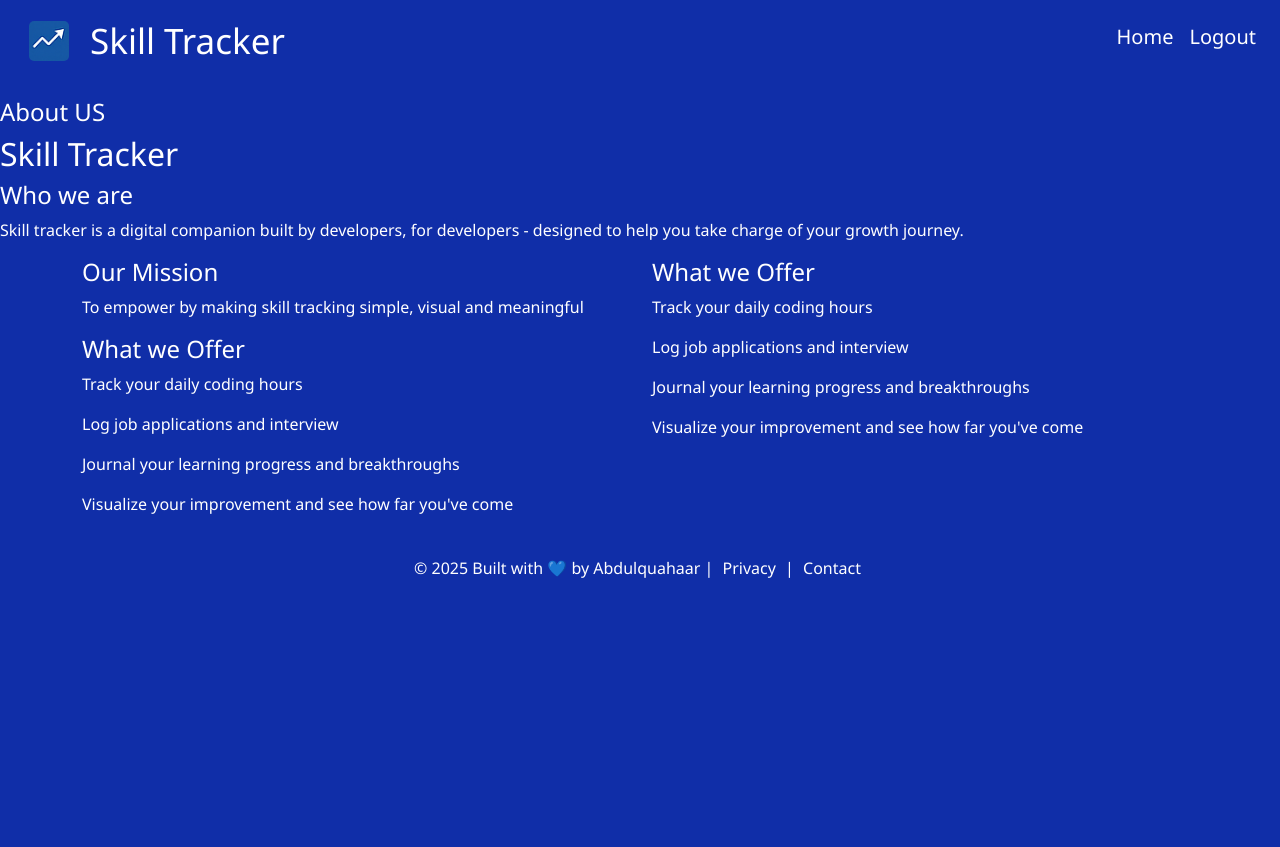
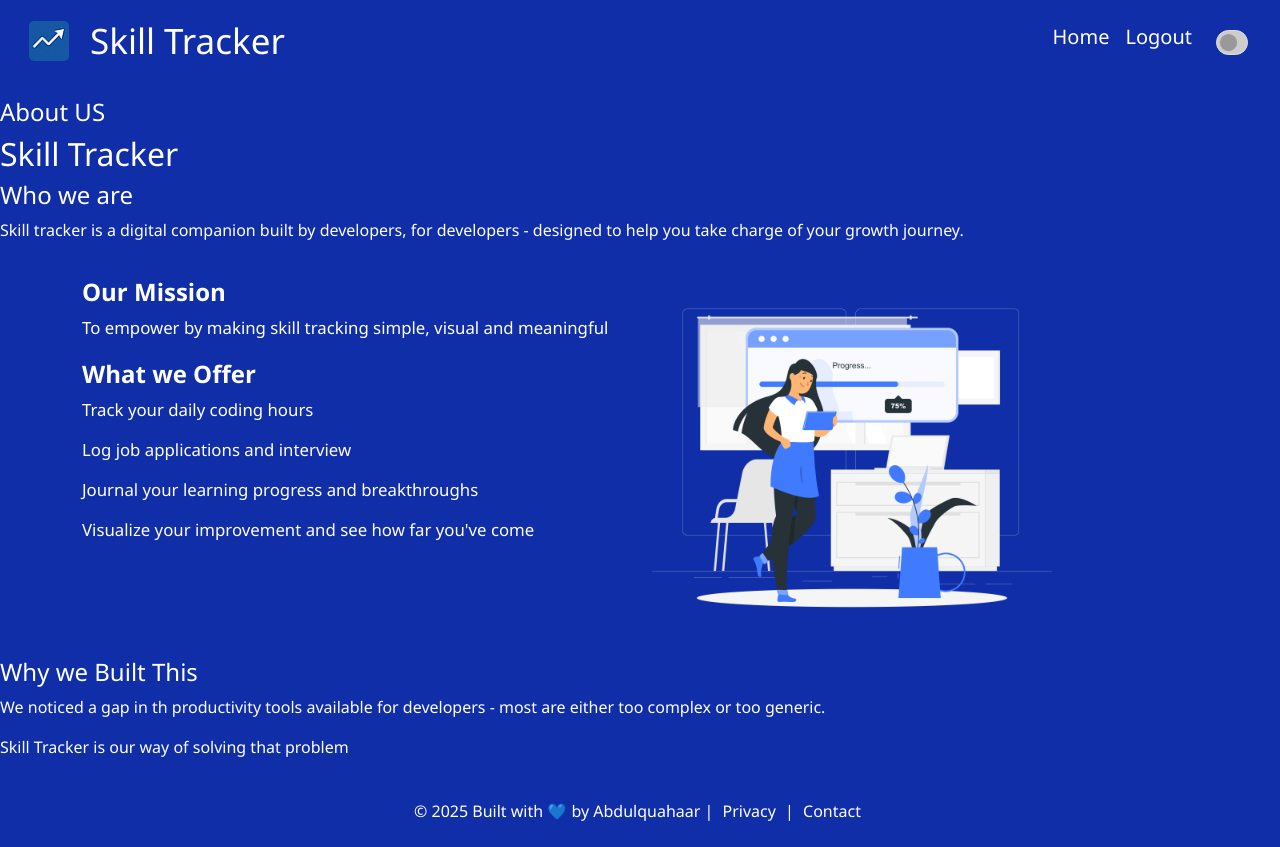
Before and after one commit to oladayotech/Skill-Tracker, a Django app: page /about/ in a window 1280 px wide. Before the commit the page ends 578 px from the top, so only its background shows below. Run offline with Django 5.2, Linux system fonts and the light colour scheme.

Commit message:
Design aboutpage and styling it

```diff
--- a/static/css/about.css
+++ b/static/css/about.css
@@ -34,3 +34,60 @@
 .footer-link:hover {
     color: #cce3ff;
 }
+
+/* Apply light/dark background to .body, not body */
+.body, .nav-h2, .nav-link a, footer, .footer-link, h4, h2, p {
+    transition: background-color 0.4s, color 0.4s;
+}
+
+/* Light Mode */
+.body.light-mode {
+    background-color: #ffffff;
+    color: #1a1a1a;
+}
+
+.body.light-mode .nav-h2,
+.body.light-mode .nav-link a,
+.body.light-mode footer,
+.body.light-mode .footer-link {
+    color: #1a1a1a;
+}
+
+.body.light-mode .nav-link a:hover,
+.body.light-mode .footer-link:hover {
+    color: #333;
+}
+
+.body.light-mode .form-check-label {
+    color: #1a1a1a;
+}
+
+/* Toggle switch styling */
+.form-check-input {
+    cursor: pointer;
+    width: 50px;
+    height: 25px;
+    background-color: #ccc;
+}
+
+.form-check-input:checked {
+    background-color: #0d6efd;
+    border-color: #0d6efd;
+}
+
+/* About section */
+.container h4 {
+    margin-top: 20px;
+    font-weight: bold;
+}
+
+.container p {
+    margin-bottom: 15px;
+    font-size: 1.05rem;
+}
+
+img {
+    max-width: 100%;
+    height: auto;
+    border-radius: 10px;
+}
--- a/templates/about.html
+++ b/templates/about.html
@@ -7,17 +7,23 @@
     <meta name="viewport" content="width=device-width, initial-scale=1.0">
     <link href="https://cdn.jsdelivr.net/npm/bootstrap@5.3.3/dist/css/bootstrap.min.css" rel="stylesheet">
     <link rel="stylesheet" href="{% static 'css/about.css' %}">
-    <title>Document</title>
+    <title>About Us - Skill Tracker</title>
 </head>
 <body class="body">
-    <nav class="d-flex justify-content-between align-items-center px-4 py-3 mb-3">
+    <nav class="navbar d-flex justify-content-between align-items-center px-4 py-3 mb-3">
         <div class="d-flex align-items-center">
             <img src="{% static 'images/ChatGPT Image Apr 22, 2025, 07_31_14 PM1.png' %}" class="logo me-3" alt="Logo">
             <h2 class="nav-h2">Skill Tracker</h2>
         </div>
-        <div class="nav-link d-flex gap-3">
-            <a href="{% url 'dashboard' %}"><h5>Home</h5></a>
-            <a href="{% url 'logout' %}"><h5>Logout</h5></a>
+
+        <div class="d-flex align-items-center gap-4">
+            <div class="nav-link d-flex gap-3 align-items-center">
+                <a href="{% url 'dashboard' %}"><h5>Home</h5></a>
+                <a href="{% url 'logout' %}"><h5>Logout</h5></a>
+            </div>
+            <div class="form-check form-switch">
+                <input class="form-check-input" type="checkbox" id="darkModeToggle">
+            </div>
         </div>
     </nav>
 
@@ -43,13 +49,15 @@
                 <p>Visualize your improvement and see how far you've come</p>
             </div>
             <div class="col-lg-6 col-sm-12">
-                <h4>What we Offer</h4>
-                <p>Track your daily coding hours</p>
-                <p>Log job applications and interview</p>
-                <p>Journal your learning progress and breakthroughs</p>
-                <p>Visualize your improvement and see how far you've come</p>
+                <img src="{% static 'images\Progress indicator-rafiki.png' %}" width="400" alt="">
             </div>
         </div>
+    </div>
+
+    <div>
+        <h4>Why we Built This</h4>
+        <p>We noticed a gap in th productivity tools available for developers - most are either too complex or too generic.</p>
+        <p>Skill Tracker is our way of solving that problem</p>
     </div>
 
     <footer class="text-center text-white py-4">
@@ -57,5 +65,26 @@
         <a href="#" class="footer-link">Privacy</a> |
         <a href="https://github.com/oladayotech" class="footer-link">Contact</a>
     </footer>
+
+    <script>
+        const toggle = document.getElementById('darkModeToggle');
+        const body = document.querySelector('.body');
+
+        if (localStorage.getItem('theme') === 'light') {
+            body.classList.add('light-mode');
+            toggle.checked = true;
+        }
+
+        toggle.addEventListener('change', function () {
+            if (this.checked) {
+                body.classList.add('light-mode');
+                localStorage.setItem('theme', 'light');
+            } else {
+                body.classList.remove('light-mode');
+                localStorage.setItem('theme', 'dark');
+            }
+        });
+    </script>
+
 </body>
 </html>
--- a/tracker_app/views.py
+++ b/tracker_app/views.py
@@ -56,7 +56,7 @@ def user_login(request):
 
 def user_logout(request):
     logout(request)
-    return redirect('login')
+    return redirect('home')
 
 @login_required
 def dashboard(request):
```
Also changed, not shown: db.sqlite3, static/css/journal.css (added), static/images/Progress indicator-rafiki.png (added).
